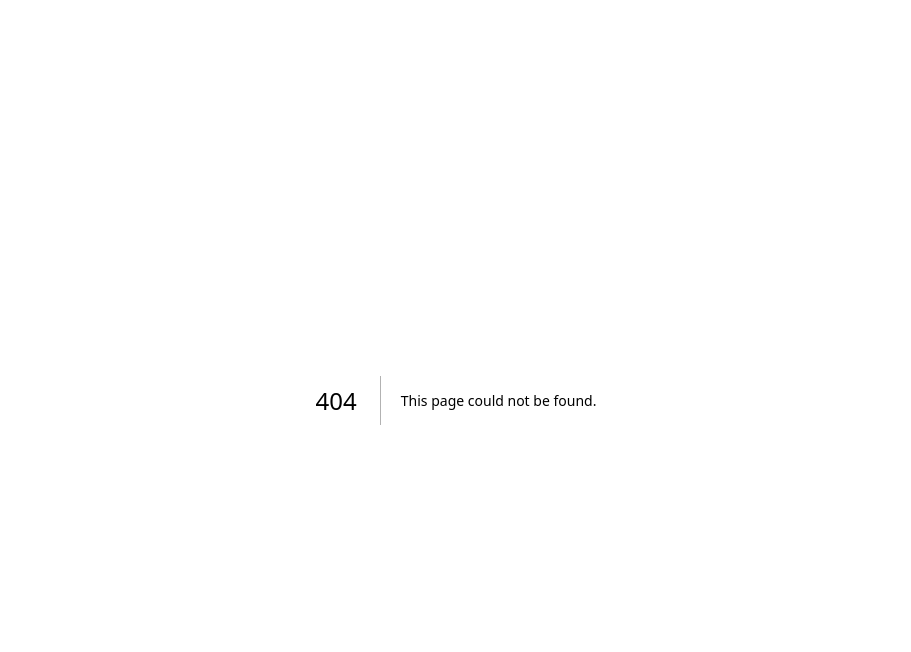
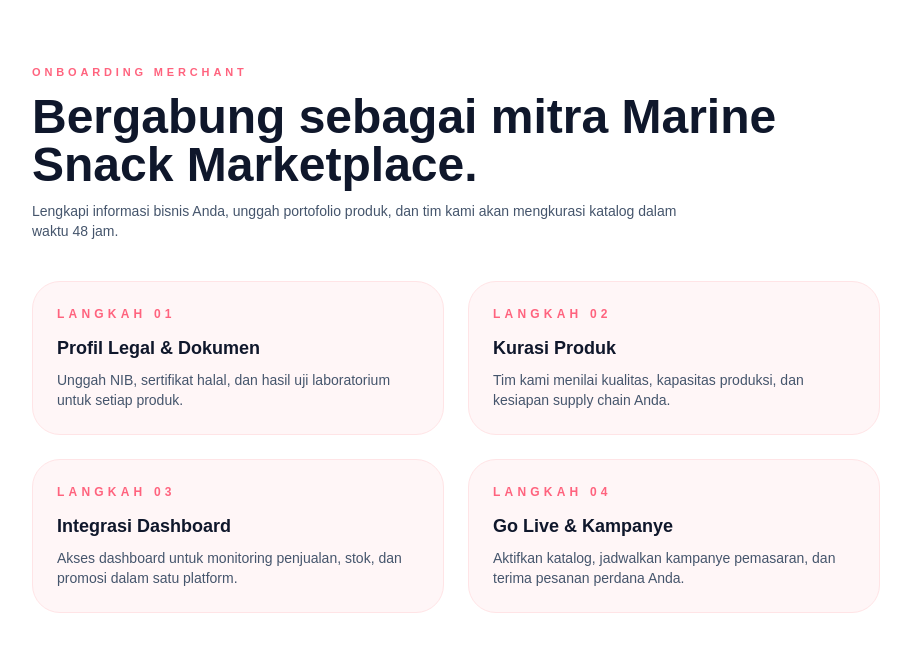
Before and after one commit to shafadisyaaulia/seasnacky, a Next.js app: page /admin/onboarding in a window 1280 px wide. Before the commit this address had no page. Shown: the top 652 px of the page, without its empty margins (184-1095 px from the left). Built offline with nearby package versions, Linux system fonts and the light colour scheme.

Commit message:
feat: add onboarding admin_app

```diff
--- /dev/null
+++ b/src/app/admin/onboarding/page.tsx
@@ -0,0 +1,51 @@
+export default function AdminOnboardingPage() {
+  return (
+    <div className="min-h-screen bg-white pb-20">
+      <div className="mx-auto w-full max-w-4xl px-6 pt-16">
+        <p className="text-[11px] font-semibold uppercase tracking-[0.35em] text-rose-400">
+          Onboarding Merchant
+        </p>
+        <h1 className="mt-3 text-4xl font-semibold text-slate-900 sm:text-5xl">
+          Bergabung sebagai mitra Marine Snack Marketplace.
+        </h1>
+        <p className="mt-3 max-w-2xl text-sm text-slate-600">
+          Lengkapi informasi bisnis Anda, unggah portofolio produk, dan tim kami akan mengkurasi katalog dalam waktu 48 jam.
+        </p>
+        <div className="mt-10 grid gap-6 md:grid-cols-2">
+          {steps.map((step) => (
+            <article key={step.title} className="rounded-[28px] border border-rose-100 bg-rose-50/60 p-6">
+              <p className="text-xs font-semibold uppercase tracking-[0.35em] text-rose-400">
+                {step.tag}
+              </p>
+              <h2 className="mt-3 text-lg font-semibold text-slate-900">{step.title}</h2>
+              <p className="mt-2 text-sm text-slate-600">{step.description}</p>
+            </article>
+          ))}
+        </div>
+      </div>
+    </div>
+  );
+}
+
+const steps = [
+  {
+    tag: "Langkah 01",
+    title: "Profil Legal & Dokumen",
+    description: "Unggah NIB, sertifikat halal, dan hasil uji laboratorium untuk setiap produk.",
+  },
+  {
+    tag: "Langkah 02",
+    title: "Kurasi Produk",
+    description: "Tim kami menilai kualitas, kapasitas produksi, dan kesiapan supply chain Anda.",
+  },
+  {
+    tag: "Langkah 03",
+    title: "Integrasi Dashboard",
+    description: "Akses dashboard untuk monitoring penjualan, stok, dan promosi dalam satu platform.",
+  },
+  {
+    tag: "Langkah 04",
+    title: "Go Live & Kampanye",
+    description: "Aktifkan katalog, jadwalkan kampanye pemasaran, dan terima pesanan perdana Anda.",
+  },
+];
```
